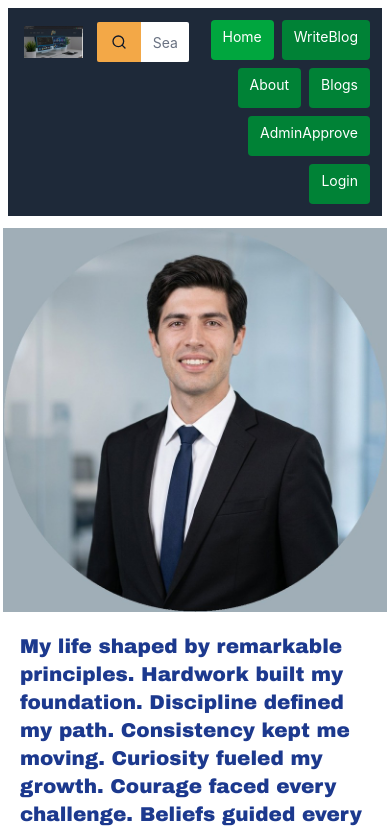
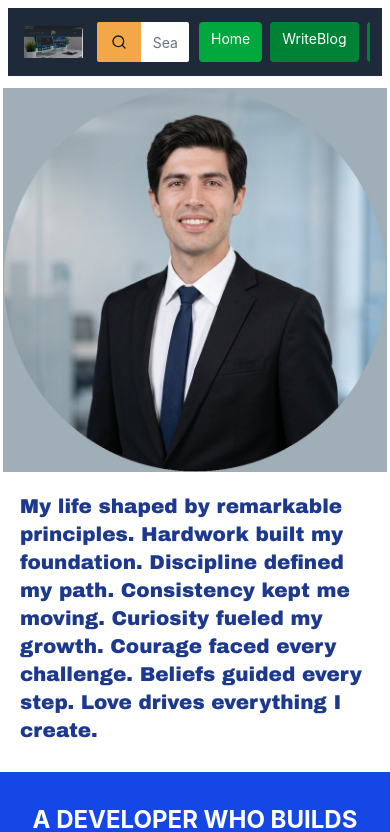
Before and after one commit to nekzahid123-afg/portfolio-website, a React (Vite) app: page / in a window 390 px wide. Shown: the top 832 px of the page. Built offline with nearby package versions, Linux system fonts and the light colour scheme; no server answers.

Commit message:
Fix mobile navbar alignment

```diff
--- a/src/components/Navbar.jsx
+++ b/src/components/Navbar.jsx
@@ -12,7 +12,7 @@ export default function Navbar() {
     }`;
 
   return (
-    <nav className="m-2 flex min-h-16 flex-row items-start justify-between gap-2 bg-gray-800 p-3 text-white sm:items-center">
+    <nav className="m-2 flex min-h-16 flex-row items-center justify-between gap-2 bg-gray-800 p-3 text-white">
       {/* Left side links and Search Bar */}
       <div className="flex min-w-0 flex-1 items-center gap-2">
          <Link
@@ -39,7 +39,7 @@ export default function Navbar() {
       </div>
 
       {/* Right side links */}
-      <div className="flex max-w-[56%] flex-1 flex-wrap items-center justify-end gap-2">
+      <div className="flex max-w-[56%] flex-1 flex-nowrap items-center justify-start gap-2 overflow-x-auto sm:max-w-none sm:justify-end">
          <NavLink
            to="/"
            className={navLinkClass}
```
